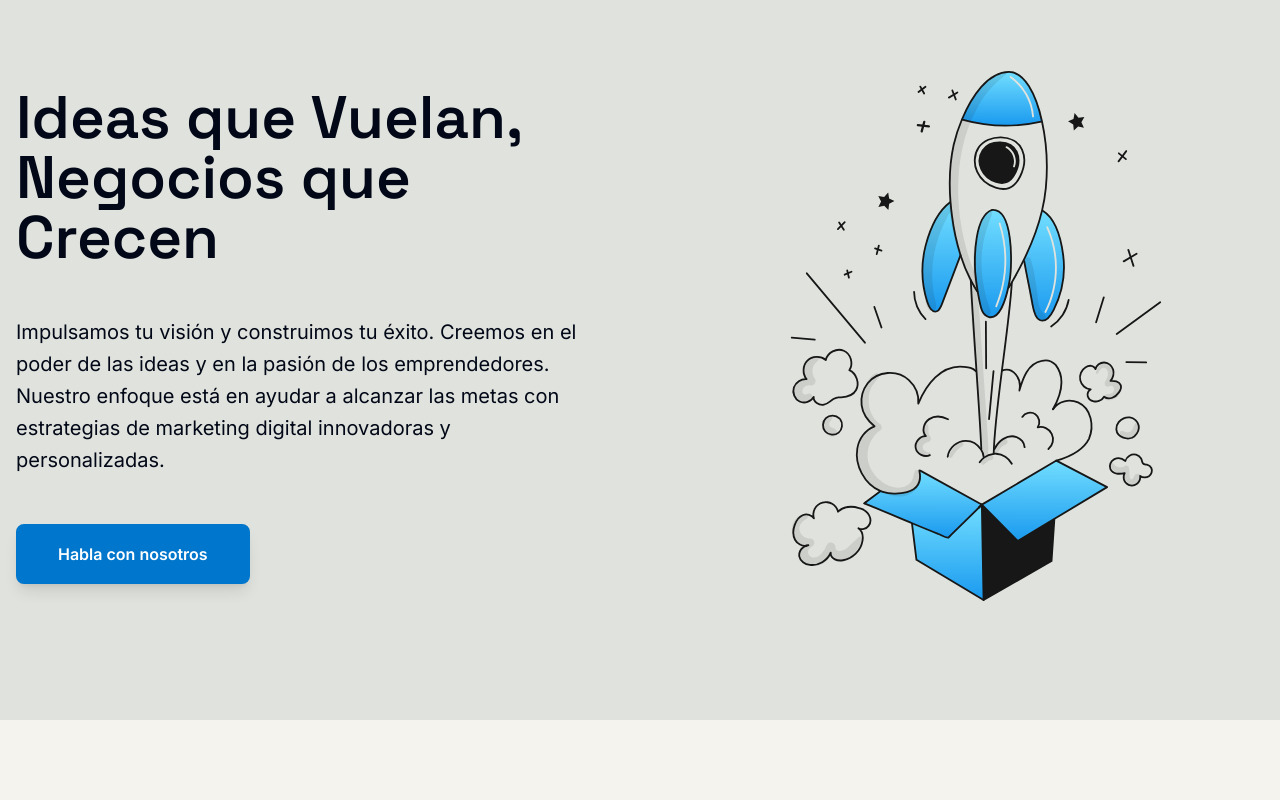
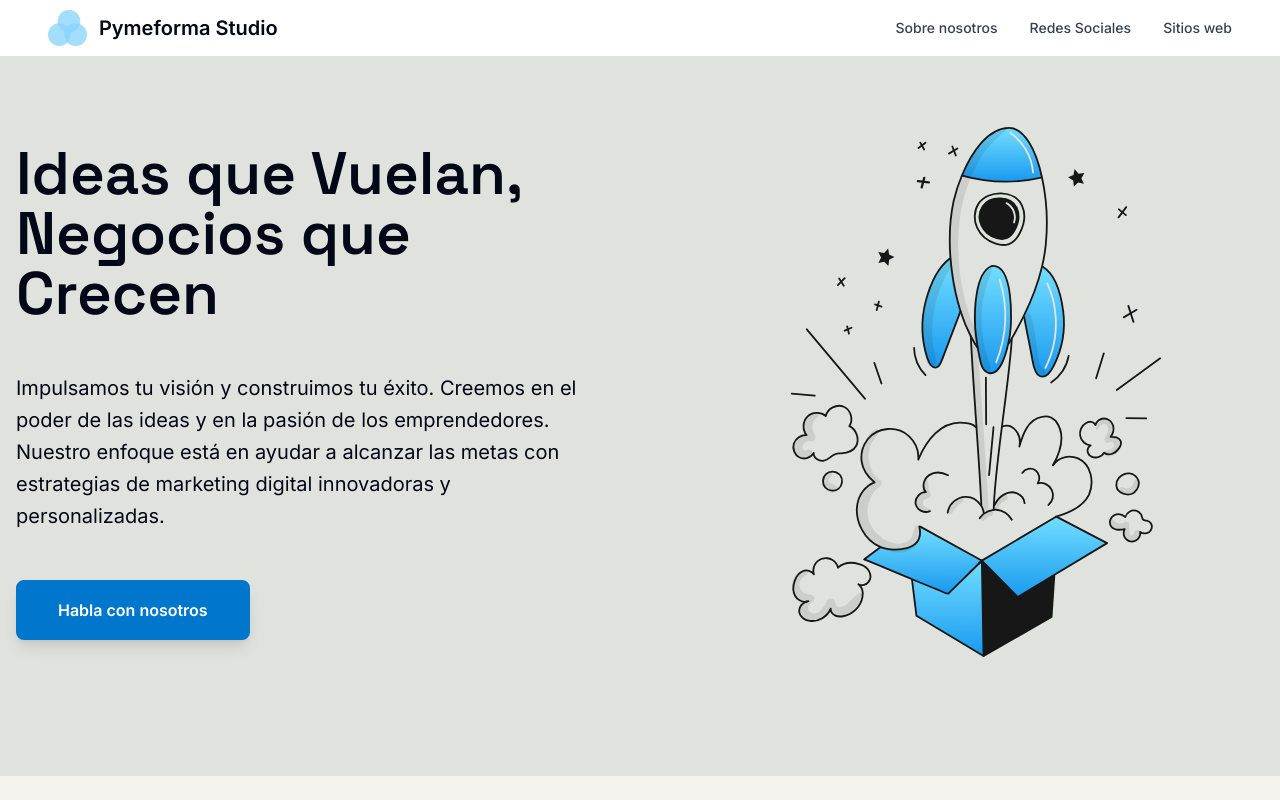
Before and after one commit to carvierdotdev/pymeforma-studio-increment, a Next.js app: page / in a window 1280 px wide. Shown: the top 800 px of the page. Built offline with nearby package versions, Linux system fonts and the light colour scheme; no server answers.

Commit message:
feat: add Navbar component and update Home page
•  Added Navbar component to src/components/website/Navbar.tsx using Flowbite-React
•  Updated Home page to include Navbar component

commit-id:7c588b91

```diff
--- a/src/app/page.tsx
+++ b/src/app/page.tsx
@@ -1,11 +1,13 @@
 import CallToActionButton from "@/components/website/CallToActionButton";
 import Hero from "@/components/website/Hero";
+import Navbar from "@/components/website/Navbar";
 import SplitButtonLeft from "@/components/website/SplitButtonLeft";
 import SplitImageLeft from "@/components/website/SplitImageLeft";
 
 export default function Home() {
   return (
     <main>
+      <Navbar />
       <Hero />
       <CallToActionButton />
       <SplitImageLeft />
--- /dev/null
+++ b/src/components/website/Navbar.tsx
@@ -0,0 +1,40 @@
+import {
+  Navbar as FlowbiteNavbar,
+  NavbarBrand,
+  NavbarCollapse,
+  NavbarLink,
+  NavbarToggle,
+} from "flowbite-react";
+import Link from "next/link";
+
+interface Props {}
+
+const Navbar = () => {
+  return (
+    <FlowbiteNavbar fluid={true} rounded={true} className="xl:px-12">
+      <NavbarBrand as={Link} href="https://pymeforma.com">
+        <img
+          src="/FrameLogo.svg"
+          className="mr-3 h-6 sm:h-9"
+          alt="Pymeforma Studio Logo"
+        />
+        <span className="self-center whitespace-nowrap text-xl font-semibold dark:text-white">
+          Pymeforma Studio
+        </span>
+      </NavbarBrand>
+      <NavbarToggle />
+      <NavbarCollapse>
+        <NavbarLink href="#hero-text" active>
+          Inicio
+        </NavbarLink>
+        <NavbarLink as={Link} href="#cta-text">
+          Sobre nosotros
+        </NavbarLink>
+        <NavbarLink href="#social-media-text">Redes Sociales</NavbarLink>
+        <NavbarLink href="#website-text">Sitios web</NavbarLink>
+      </NavbarCollapse>
+    </FlowbiteNavbar>
+  );
+};
+
+export default Navbar;
```
